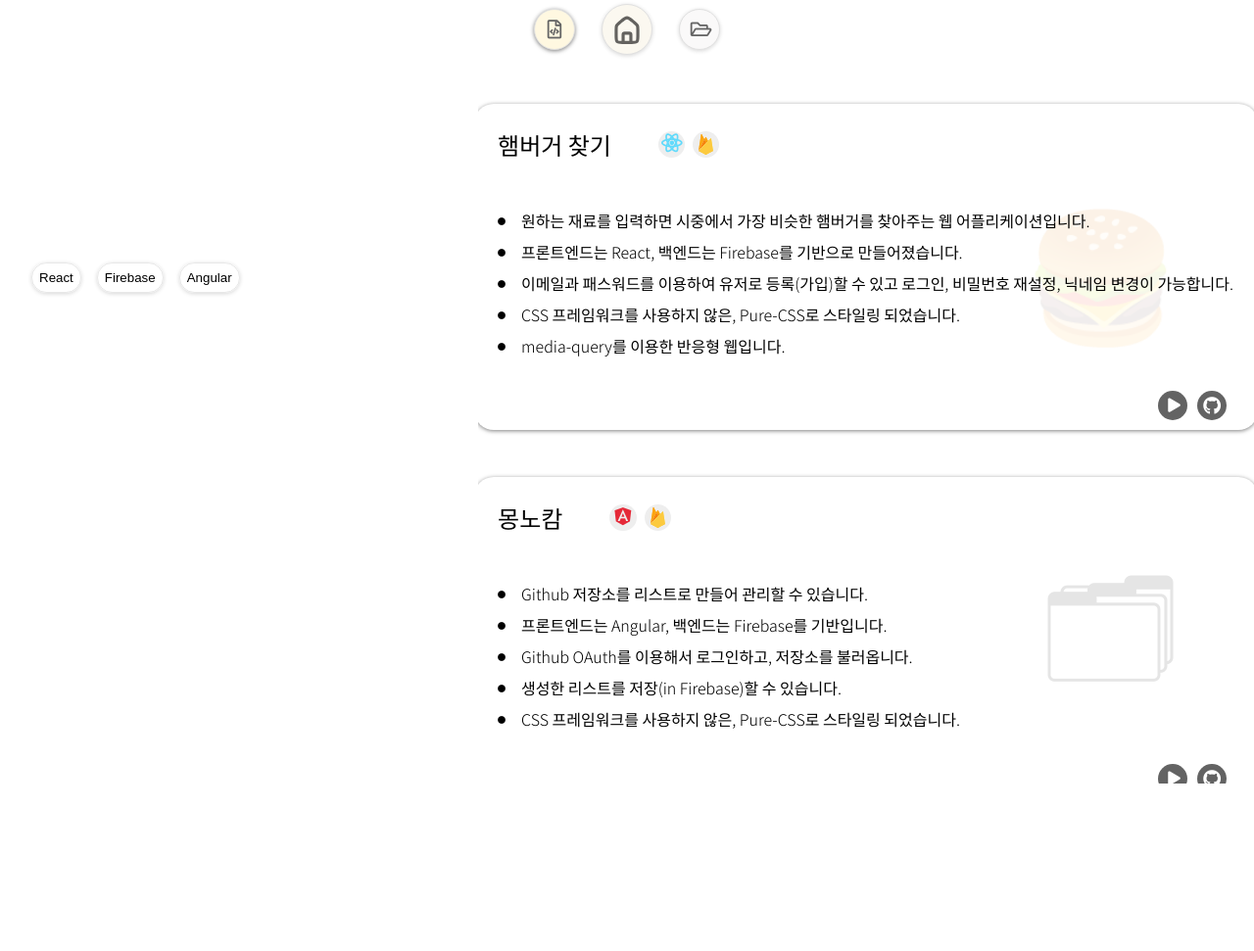
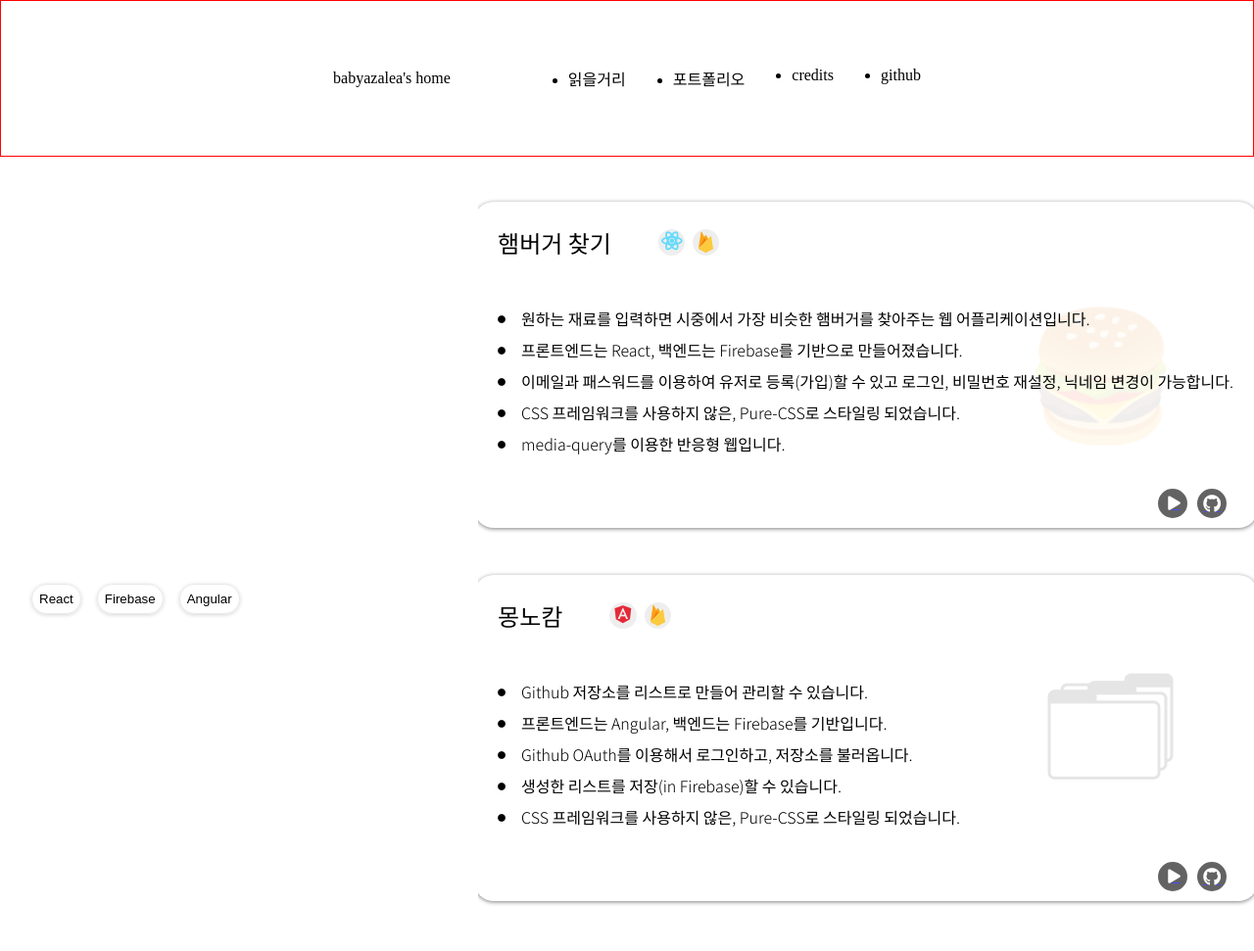
Before and after one commit to babyazalea/babyazalea-home, a Gatsby site: page /portfolios in a window 1280 px wide. Shown: the whole page at 98% size. Before the commit the page ends 800 px from the top, so only its background shows below. Built offline with nearby package versions, Linux system fonts and the light colour scheme; Gatsby itself is replaced by a stand-in of ours; a web font is replaced by a local one.

Commit message:
new header layout

```diff
--- a/src/components/layout/Layout.js
+++ b/src/components/layout/Layout.js
@@ -1,4 +1,4 @@
-import React from "react";
+import React, { Fragment } from "react";
 
 import Header from "./header/Header";
 import Main from "./main/Main";
@@ -7,13 +7,13 @@ import "./Layout.scss";
 
 const Layout = (props) => {
   return (
-    <div className="layout">
+    <Fragment>
       <Header
         noExtension={props.noExtension}
         customClassName={props.customClassName}
       />
       <Main customClassName={props.customClassName}>{props.children}</Main>
-    </div>
+    </Fragment>
   );
 };
 
--- a/src/components/layout/header/Header.js
+++ b/src/components/layout/header/Header.js
@@ -15,26 +15,16 @@ const Header = (props) => {
 
   return (
     <header>
-      <div>
-        <div className="header-home-btn">
-          {props.customClassName === "post-template" ? (
-            <button className="page-back-btn" onClick={() => navigate(-1)}>
-              <i className="fas fa-arrow-left"></i>
-            </button>
-          ) : (
-            <Link to="/">
-              <img src={homeIcon} alt="home icon" />
-            </Link>
-          )}
-        </div>
-        <div className={headerExtensionClasses.current}>
-          <Link className="header-portfolios-btn" to="/portfolios">
-            <i className="far fa-file-code"></i>
-          </Link>
-          <Link className="header-reading-btn" to="/reading">
-            <i className="far fa-folder-open"></i>
-          </Link>
-        </div>
+      <div className="logo">
+        <span>babyazalea's home</span>
+      </div>
+      <div className="menus">
+        <ul>
+            <li>읽을거리</li>
+            <li>포트폴리오</li>
+            <li>credits</li>
+            <li>github</li>
+        </ul>
       </div>
     </header>
   );
--- a/src/components/layout/header/Header.scss
+++ b/src/components/layout/header/Header.scss
@@ -1,86 +1,17 @@
 header {
   margin-bottom: 30px;
-  div {
-    position: relative;
-    display: flex;
-    align-items: center;
-    div {
-      a {
-        display: flex;
-        justify-content: center;
-        align-items: center;
-        width: 50px;
-        height: 50px;
-        background-color: var(--beige-color100);
-        border-radius: 50%;
-        border: 1px solid var(--grey-color300);
-        box-shadow: rgba(0, 0, 0, 0.16) 0px 1px 4px;
-      }
-    }
-    .header-home-btn {
-      position: absolute;
-      left: 50%;
-      transform: translateX(-50%);
-      z-index: 3;
-      a {
-        img {
-          width: 60%;
-          height: 60%;
-          opacity: 0.6;
-        }
-      }
-    }
-    .page-back-btn {
-      background-color: var(--beige-color100);
-      border: 1px solid var(--grey-color300);
-      box-shadow: rgba(0, 0, 0, 0.16) 0px 1px 4px;
-      width: 50px;
-      height: 50px;
-      border-radius: 50%;
-      font-size: 1.5rem;
-      color: #656565;
-      cursor: pointer;
-    }
-    .header-extension {
-      width: 0;
-      height: 60px;
+  border: 1px solid red;
+  width: 100%;
+  height: 10rem;
+  box-sizing: border-box;
+  display: flex;
+  justify-content: center;
+  align-items: center;
+  gap: 5rem;
+  .menus {
+    ul {
       display: flex;
-      justify-content: space-between;
-      transition: all 0.2s;
-      z-index: 1;
-      overflow: hidden;
-      a {
-        width: 40px;
-        height: 40px;
-        background-color: var(--white-color);
-        color: #656565;
-        font-size: 1.2rem;
-      }
-      .header-reading-btn {
-        margin-right: 5px;
-        i {
-          margin-left: 3px;
-        }
-      }
-      .header-portfolios-btn {
-        margin-left: 5px;
-      }
-    }
-    .header-extension.extending {
-      width: 200px;
-      height: 60px;
-    }
-    .header-extension.extending.selected-reading {
-      .header-reading-btn {
-        background-color: var(--amber-color50);
-        box-shadow: rgba(0, 0, 0, 0.5) 0px 1px 4px;
-      }
-    }
-    .header-extension.extending.selected-portfolios {
-      .header-portfolios-btn {
-        background-color: var(--amber-color50);
-        box-shadow: rgba(0, 0, 0, 0.5) 0px 1px 4px;
-      }
+      gap: 3rem;
     }
   }
 }
```
